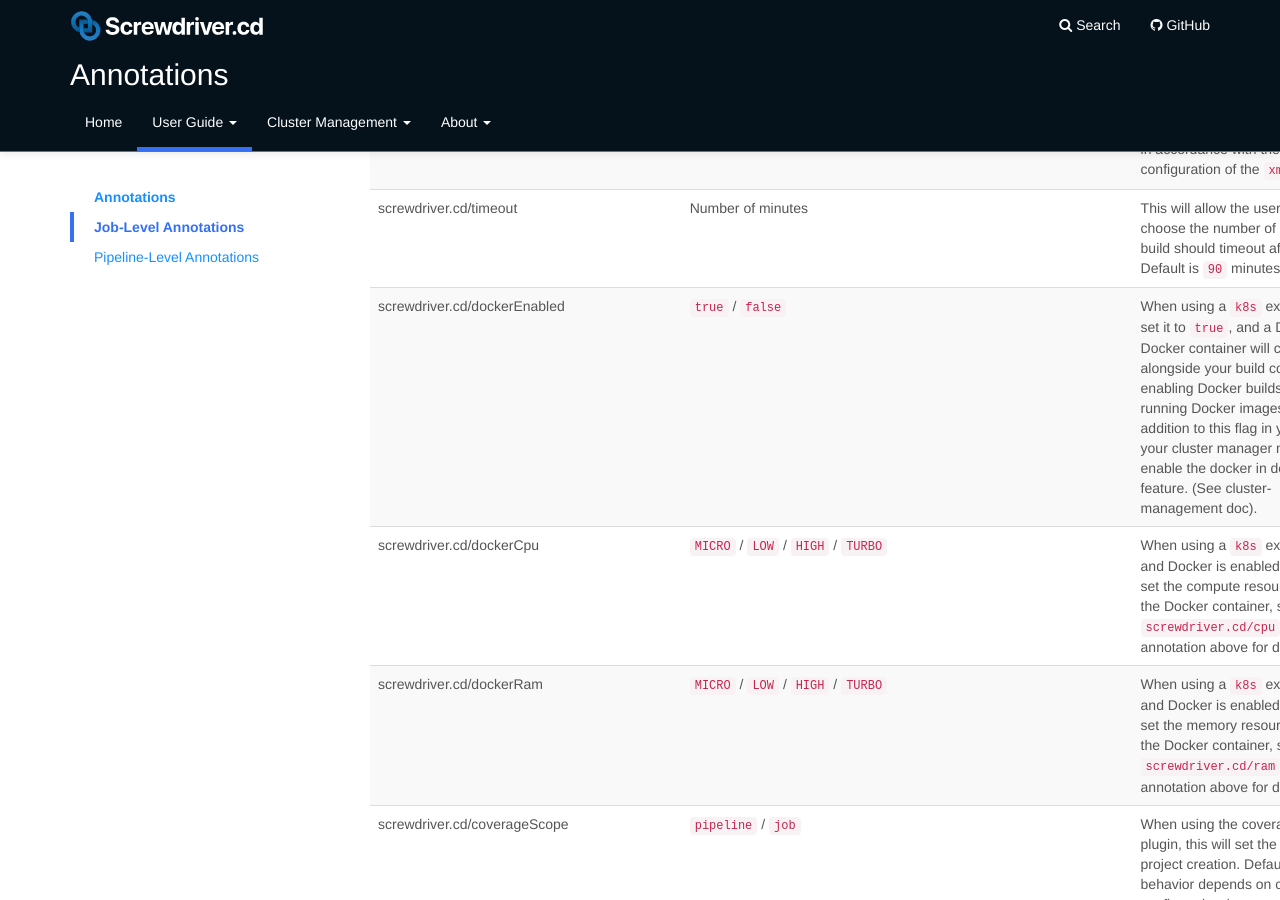
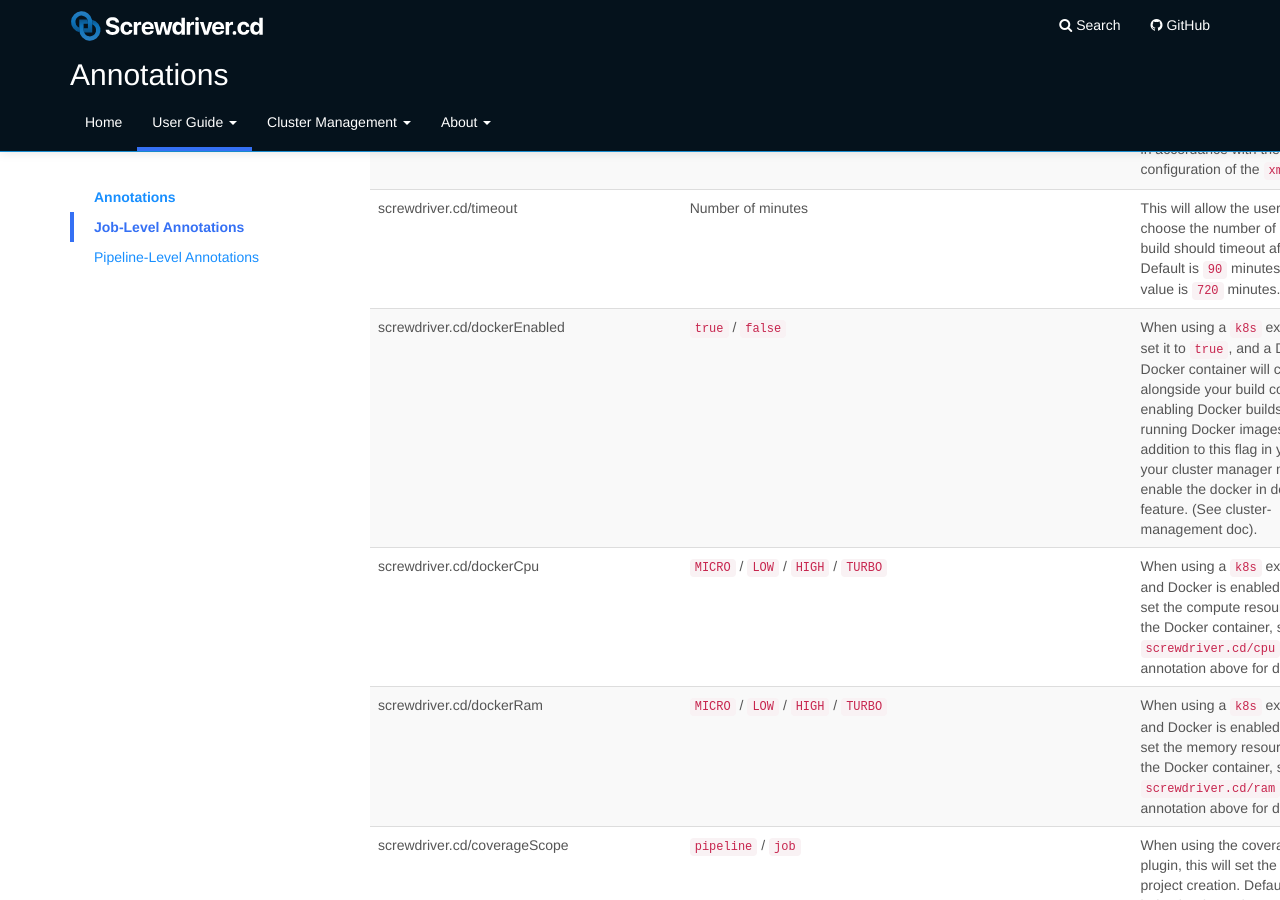
Before and after one commit to screwdriver-cd/guide, a Jekyll site: the page built from docs/user-guide/configuration/annotations.md, in a window 1280 px wide and 900 px high, scrolled down 2530 px. Built offline with Jekyll 4.4.1, drawn with Linux system fonts in a browser that asks for light colours.

Commit message:
Add max value for screwdriver.cd/timeout
Add max value of 720 for screwdriver.cd/timeout.

```diff
--- a/docs/user-guide/configuration/annotations.md
+++ b/docs/user-guide/configuration/annotations.md
@@ -49,7 +49,7 @@ The following annotations are supported by plugins maintained by Screwdriver.cd.
 | screwdriver.cd/executor | Ask your cluster admin | This will determine what compute system is used to run the build. For example, set the build to run in a VM, a kubernetes pod, a docker container, or a Jenkins agent. |
 | screwdriver.cd/ram | `MICRO` / `LOW` / `HIGH` / `TURBO` | When using a `k8s` executor, this will allow the user to choose between 1 GB (`MICRO`), 2 GB (`LOW`), 12 GB (`HIGH`) and 16 GB (`TURBO`) RAM. Default is `LOW`.<br> When using a `k8s-vm` executor, this will allow the user to choose between 1 GB (`MICRO`), 2 GB (`LOW`), 12 GB (`HIGH`) and 16 GB (`TURBO`) RAM. Default is `LOW`. |
 | screwdriver.cd/repoManifest | Git repository checkout URL, e.g. `https://github.com/org/repo.git/manifestFilePath.xml#branch` <br><br>1. Checkout URL: `https://github.com/org/repo.git` (required) <br>2. Path to manifest file: `manifestFilePath.xml` (optional, defaults to `default.xml`) <br> 3. Branch name: `#branch` (optional, defaults to `#master`) | [Repo](https://gerrit.googlesource.com/git-repo) is a tool built on top of Git for managing repositories. This value is the checkout URL of a Git repository that contains a repo manifest `xml` file. If this value is specified, Screwdriver will checkout your source code in accordance with the configuration of the `xml` file. |
-| screwdriver.cd/timeout | Number of minutes | This will allow the user to choose the number of minutes a build should timeout after. Default is `90` minutes. |
+| screwdriver.cd/timeout | Number of minutes | This will allow the user to choose the number of minutes a build should timeout after. Default is `90` minutes. Max value is `720` minutes. |
 | screwdriver.cd/dockerEnabled | `true` / `false` | When using a `k8s` executor, set it to `true`, and a Docker-in-Docker container will come up alongside your build container, enabling Docker builds and running Docker images. In addition to this flag in your yaml, your cluster manager must enable the docker in docker feature. (See cluster-management doc). |
 | screwdriver.cd/dockerCpu | `MICRO` / `LOW` / `HIGH` / `TURBO` | When using a `k8s` executor and Docker is enabled, this will set the compute resources for the Docker container, see the `screwdriver.cd/cpu` annotation above for defaults. |
 | screwdriver.cd/dockerRam | `MICRO` / `LOW` / `HIGH` / `TURBO` | When using a `k8s` executor and Docker is enabled, this will set the memory resources for the Docker container, see the `screwdriver.cd/ram` annotation above for defaults. |
```
